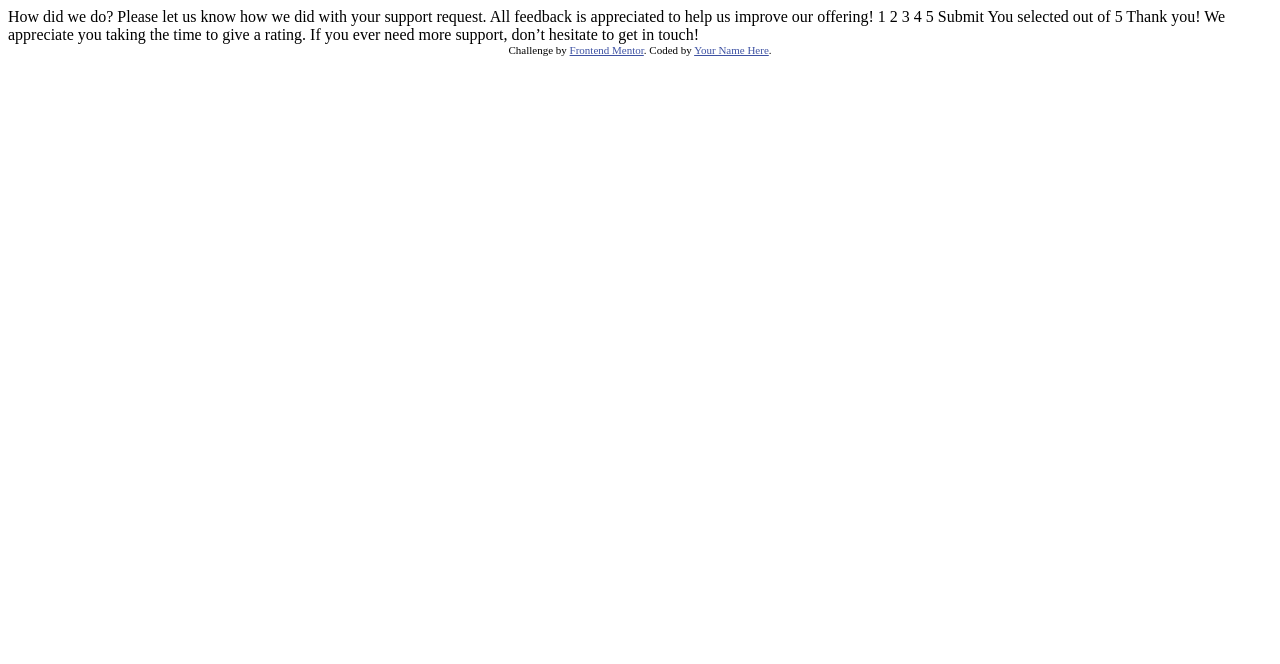
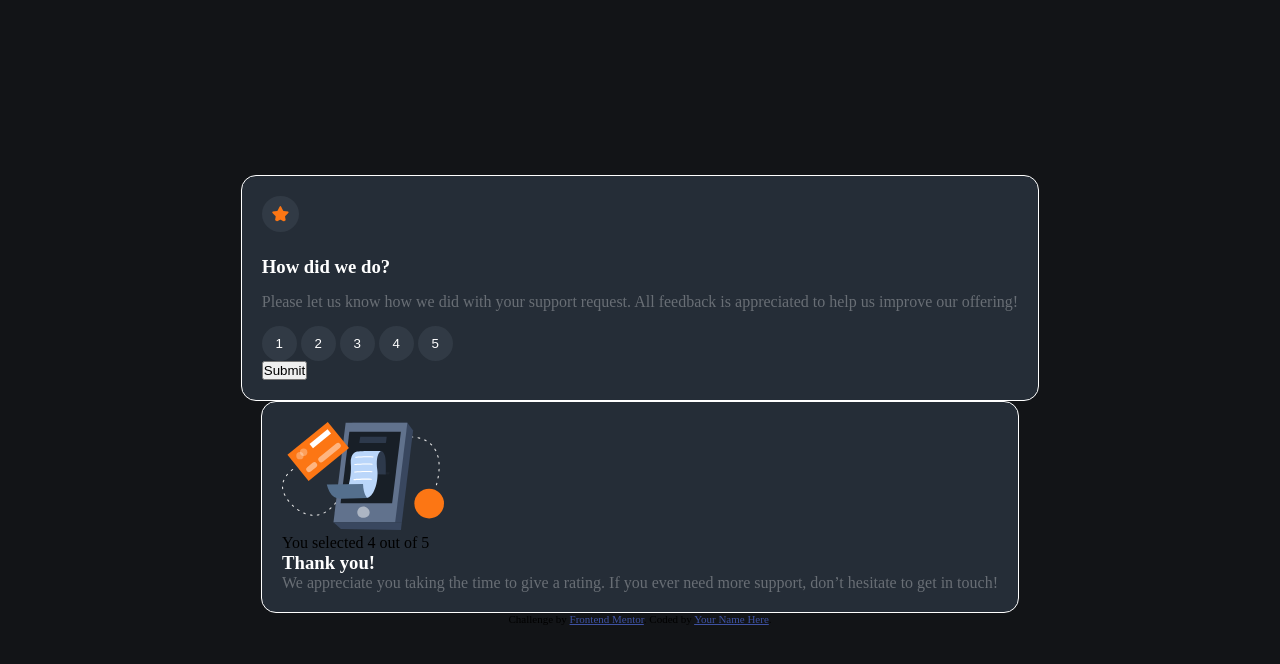
Before and after one commit to Sameermd16/INTERACTIVE-RATING-COMPONENT-HTML-CSS-JAVASCRIPT-, a plain HTML site: page index.html in a window 1280 px wide. Drawn offline with Linux system fonts and the light colour scheme.

Commit message:
desktop design

```diff
--- a/index.html
+++ b/index.html
@@ -7,36 +7,87 @@
   <link rel="icon" type="image/png" sizes="32x32" href="./images/favicon-32x32.png">
 
   <title>Frontend Mentor | Interactive rating component</title>
-
-  <!-- Feel free to remove these styles or customise in your own stylesheet 👍 -->
-  <style>
-    .attribution { font-size: 11px; text-align: center; }
-    .attribution a { color: hsl(228, 45%, 44%); }
-  </style>
+  <link rel="stylesheet" href="style.css">
 </head>
 <body>
 
+  <main class="box-1">
+    <div class="star-icon">
+      <img src="images/icon-star.svg" alt="">
+    </div>
+    <h3>How did we do?</h3>
+    <p>Please let us know how we did with your support request. All feedback is appreciated
+      to help us improve our offering!
+    </p>
+    <div class="buttons-div">
+      <button>1</button>
+      <button>2</button>
+      <button>3</button>
+      <button>4</button>
+      <button>5</button>
+    </div>
+    <button class="submit-button">Submit</button>
+  </main>
+  <main class="box-2">
+    <img src="images/illustration-thank-you.svg" alt="">
+    <div>You selected 4 out of 5</div>
+    <h3>Thank you!</h3>
+    <p>We appreciate you taking the time to give a rating. If you ever need more support,
+      don’t hesitate to get in touch!
+    </p>
+  </main>
+
+
+
+
+
+
+
+
+
+
+
+
+
+
+
+
+
+
+
+
+
+
+
+
+
+
+
+
+
+
+
   <!-- Rating state start -->
 
-  How did we do?
+  <!-- How did we do?
 
   Please let us know how we did with your support request. All feedback is appreciated
   to help us improve our offering!
 
   1 2 3 4 5
 
-  Submit
+  Submit -->
 
   <!-- Rating state end -->
 
   <!-- Thank you state start -->
 
-  You selected <!-- Add rating here --> out of 5
+  <!-- You selected Add rating here out of 5 -->
 
-  Thank you!
+  <!-- Thank you!
 
   We appreciate you taking the time to give a rating. If you ever need more support,
-  don’t hesitate to get in touch!
+  don’t hesitate to get in touch! -->
 
   <!-- Thank you state end -->
 
--- /dev/null
+++ b/style.css
@@ -0,0 +1,58 @@
+.attribution {
+  font-size: 11px;
+  text-align: center;
+}
+.attribution a {
+  color: hsl(228, 45%, 44%);
+}
+*{
+    margin: 0;
+    padding: 0;
+    box-sizing: border-box;
+}
+:root {
+    --Orange: hsl(25, 97%, 53%);
+    --White: hsl(0, 0%, 100%);
+    --Light-Grey: hsl(217, 12%, 63%);
+    --Medium-Grey: hsl(216, 12%, 54%);
+    --Dark-Blue: hsl(213, 19%, 18%);
+    --Very-Dark-Blue: hsl(216, 12%, 8%);
+}
+body{
+  background: var(--Very-Dark-Blue);
+  min-height: 100vh;
+  display: flex;
+  flex-direction: column;
+  align-items: center;
+  justify-content: center;
+}
+.box-1, .box-2{
+  background: var(--Dark-Blue);
+  border: 1px solid white;
+  border-radius: 15px;
+  padding: 20px;
+}
+.box-1 > div > img{
+  padding: 10px;
+  border-radius: 50%;
+  /* border: 1px solid white; */
+  background: hsla(211, 16%, 26%, 0.642);
+  margin-bottom: 20px;
+}
+h3{
+  color: white;
+}
+p{
+  color: rgba(255, 255, 255, 0.309);
+}
+.buttons-div > button{
+  width: 35px;
+  height: 35px;
+  border-radius: 50%;
+  border: none;
+  background: hsla(211, 16%, 26%, 0.642);
+  color: white;
+}
+.box-1 > p{
+  margin: 15px 0;
+}
```
Also changed, not shown: script.js (added).
